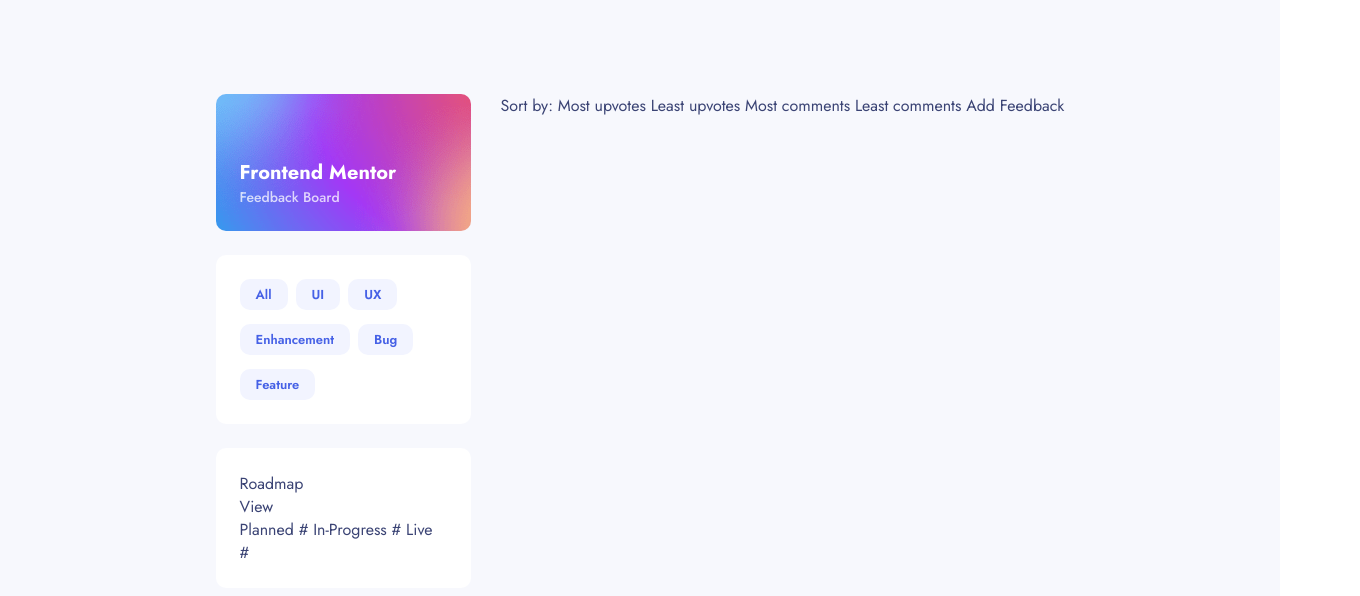
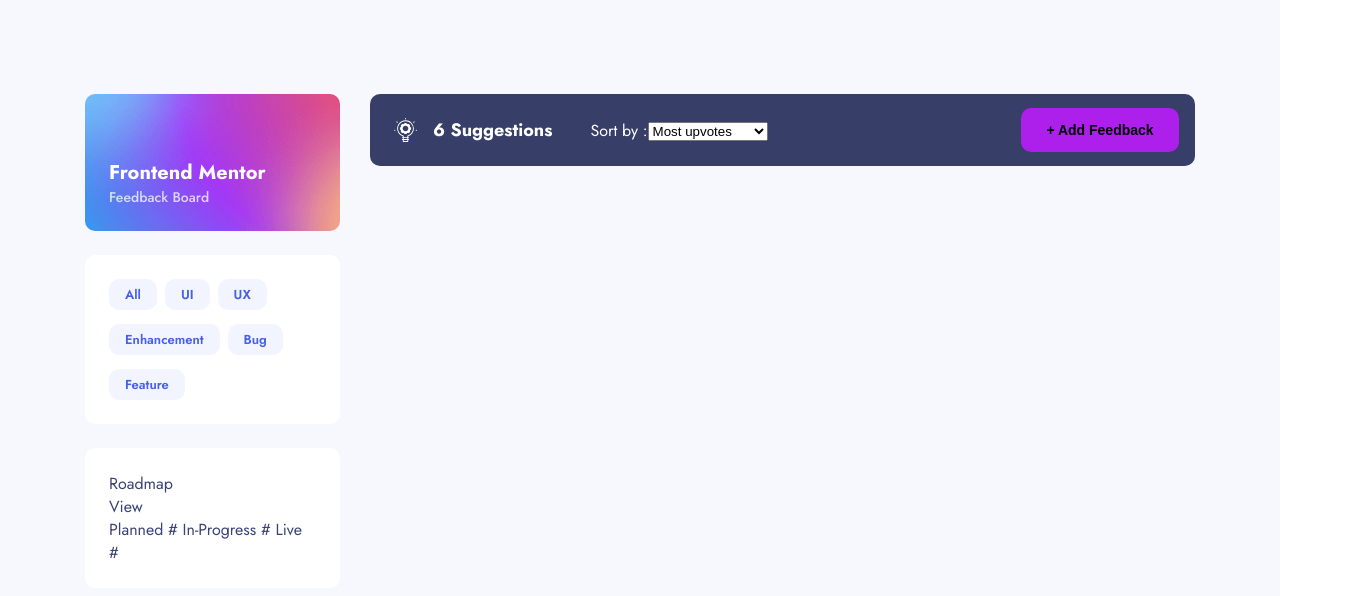
Before and after one commit to gnunez0101/product-feedback-app, a React (Vite) app: page / in a window 1280 px wide. Shown: the top 596 px of the page, 1360 px wide, since content can reach past the window. Built offline with nearby package versions, Linux system fonts and the light colour scheme.

Commit message:
Styling suggestions list

```diff
--- a/src/components/Sidebar.tsx
+++ b/src/components/Sidebar.tsx
@@ -1,6 +1,7 @@
 import './Sidebar.css'
 
 export default function() {
+
   const filterItems = [
     "All",
     "UI",
--- /dev/null
+++ b/src/components/SuggestionsList.css
@@ -0,0 +1,63 @@
+.suggestions-list {
+
+}
+
+@media (width > 376px)  {
+  .suggestions-list {
+    display: flex;
+    flex-direction: column;
+    gap: 24px;
+    min-width: 825px;
+    max-width: 825px;
+
+    .suggestions-list__header {
+      display: flex;
+      justify-content: space-between;
+      background-color: var(--background-terceary);
+      color: var(--White);
+      border-radius: 10px;
+      padding-block:  14px;
+      padding-inline: 16px;
+
+      .suggestion-list__header--left {
+        display: flex;
+        flex-direction: row;
+        align-items: center;
+        .suggestion-list__header--logo {
+          width: 23px;
+          height: 24px;
+          margin-left: 8px;
+          margin-right: 16px;
+          background-color: var(--White);
+          mask: url('../assets/suggestions/icon-suggestions.svg') no-repeat center;
+        }
+
+        .suggestion-list__header--quantity {
+          margin-right: 38px;
+          font-size: var(--H3-size);
+          font-weight: var(--H3-weight);
+          line-height: var(--H3-line);
+          letter-spacing: var(--H3-space);
+        }
+
+        .suggestions-list__header--sort {
+
+        }
+      }
+
+      .suggestions-list__header--right {
+        .suggestions-list__header--add-feedback {
+          width: 158px;
+          height: 44px;
+          border: none;
+          border-radius: 10px;
+          background-color: var(--button-1);
+          font-size: var(--H4-size);
+          font-weight: var(--H1-weight);
+          line-height: var(--H4-line);
+          letter-spacing: var(--H4-space);
+        }
+      }
+    }
+  }
+}
--- a/src/components/SuggestionsList.tsx
+++ b/src/components/SuggestionsList.tsx
@@ -1,13 +1,35 @@
+import './SuggestionsList.css'
+
 export default function SuggestionsList() {
   return (
     <>
-      Sort by:
-      Most upvotes
-      Least upvotes
-      Most comments
-      Least comments
-
-      Add Feedback
+      <div className="suggestions-list">
+        <div className="suggestions-list__header">
+          <div className="suggestion-list__header--left">
+            <div className="suggestion-list__header--logo"></div>
+            <div className="suggestion-list__header--quantity">
+              {6} Suggestions
+            </div>
+            <div className="suggestions-list__header--sort">
+              Sort by :
+              <select name="sort-list" id="sort-list">
+                <option value="">Most upvotes</option>
+                <option value="">Least upvotes</option>
+                <option value="">Most comments</option>
+                <option value="">Least comments</option>
+                <option value="">Add Feedback</option>
+              </select>
+            </div>
+          </div>
+          <div className="suggestions-list__header--right">
+            <button className="suggestions-list__header--add-feedback"
+              type='button'
+            >
+              + Add Feedback
+            </button>
+          </div>
+        </div>
+      </div>
     </>
   )
 }
--- a/src/index.css
+++ b/src/index.css
@@ -38,8 +38,9 @@
   --Red-Hover:       #E98888;
 
   /* Backgrounds */
-  --background-primary: var(--Bluish-White);
+  --background-primary:   var(--Bluish-White);
   --background-secondary: var(--Very-Light-Blue);
+  --background-terceary:  var(--Very-Dark-Blue);
 
   /* Text Colors */
   --text-primary:   var(--Dark-Blue);
```
